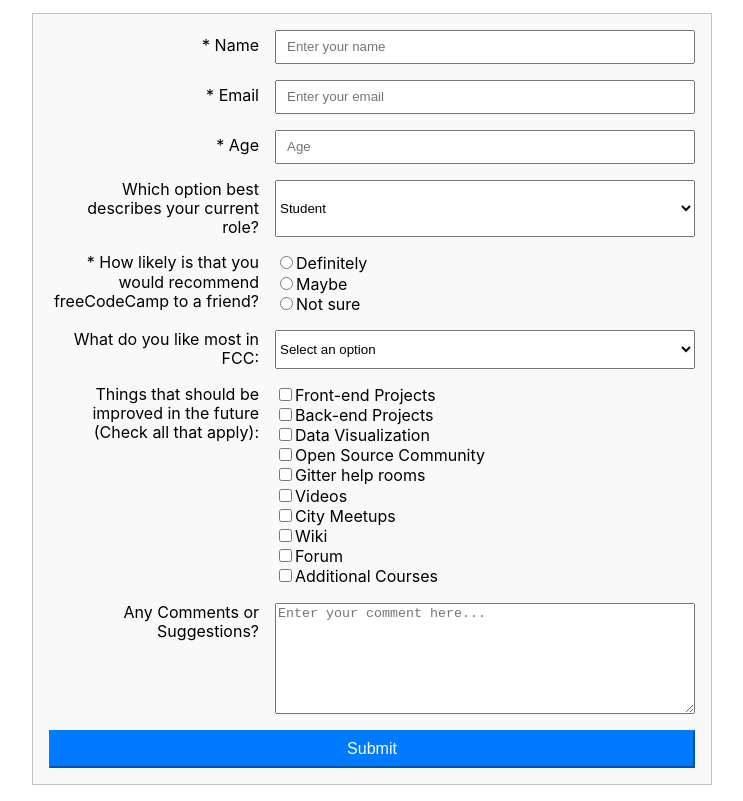
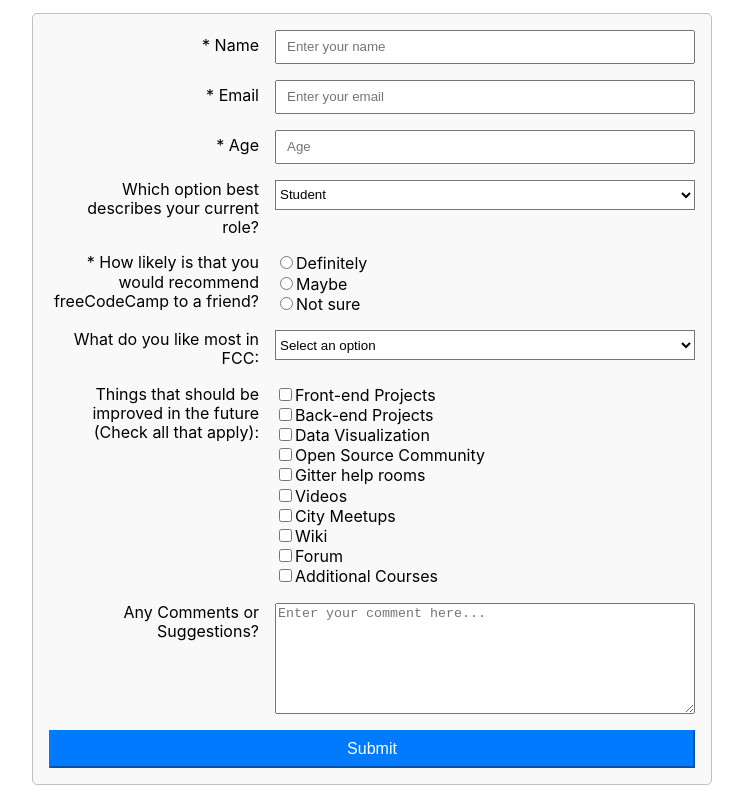
Before and after one commit to thayton/fcc-survey-form, a plain HTML site: page index.html in a window 1280 px wide. Shown: the part 105-906 px from the top of the page, without its empty margins (268-1011 px from the left). Drawn offline with Linux system fonts and the light colour scheme.

Commit message:
Additional styling

```diff
--- a/style.css
+++ b/style.css
@@ -19,6 +19,7 @@ form {
     padding: 1em;
     background: #f9f9f9;
     border: 1px solid #c1c1c1;
+    border-radius: 5px;
     font-size: 1em;
     line-height: 1.2em;
 }
@@ -33,10 +34,6 @@ label, span {
     text-align: right;
 }
 
-label#name-label, label#email-label, label#number-label {
-    padding-top: .375em;
-}
-
 fieldset label {
     display: block;
     text-align: left;
@@ -45,6 +42,12 @@ fieldset label {
 input {
     line-height: 1.5em;
     padding: .375em .75em;
+}
+
+select {
+    height: 30px;
+    border-radius: 0px;
+    background-color: #fff;
 }
 
 button {
@@ -77,6 +80,10 @@ button:hover {
         grid-gap: 1em;
     }
 
+    label#name-label, label#email-label, label#number-label {
+        padding-top: .375em;
+    }
+
     input, select, textarea {
         grid-column: 2/3;
     }
```
